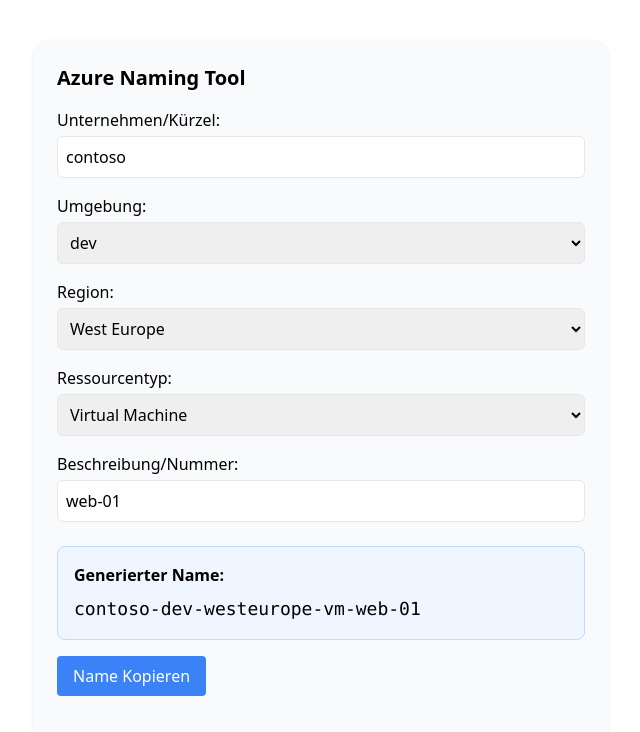
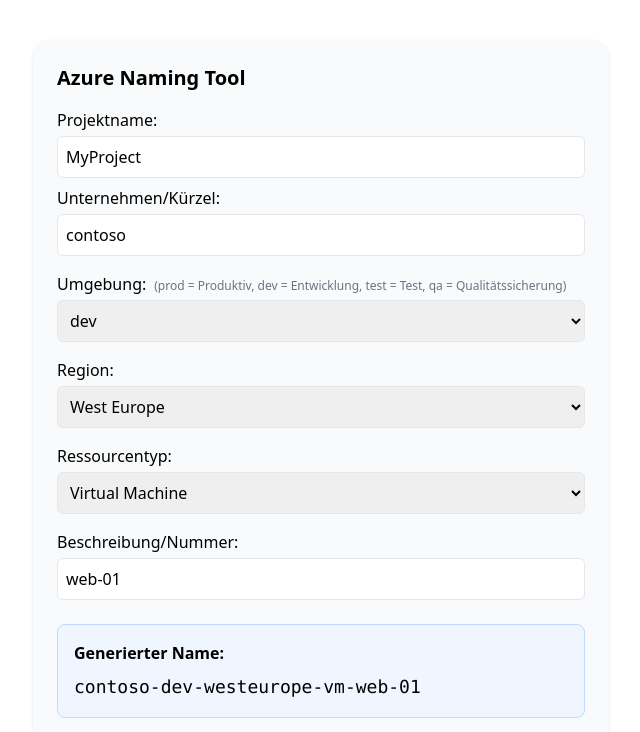
Before and after one commit to dboehi84/azure-naming-tool, a React (Create React App) app: page / in a window 1280 px wide. Shown: the top 732 px of the page, without its empty margins (319-959 px from the left). Built offline with nearby package versions, Linux system fonts and the light colour scheme.

Commit message:
App Erweitert

```diff
--- a/src/AzureNamingTool.js
+++ b/src/AzureNamingTool.js
@@ -1,4 +1,3 @@
-
 import { useState } from 'react';
 
 const azureRegions = {
@@ -125,12 +124,45 @@
   const [region, setRegion] = useState('westeurope');
   const [type, setType] = useState('vm');
   const [desc, setDesc] = useState('web-01');
+  const [project, setProject] = useState('MyProject');
+  const [resources, setResources] = useState([]);
 
   const resourceName = `${company}-${env}-${region}-${type}-${desc}`;
+
+  const handleAddResource = () => {
+    setResources([...resources, resourceName]);
+  };
+
+  const handleExport = () => {
+    const now = new Date();
+    const timestamp = now.toLocaleString();
+    const username = navigator.userAgent; // optional: als Platzhalter für Benutzerkennung
+
+    const content = `Projekt: ${project}\nDatum: ${timestamp}\nErstellt von: ${username}\n\n` +
+      resources.map((r, i) => `#${i + 1}: ${r}`).join('\n');
+
+    const blob = new Blob([content], { type: 'text/plain;charset=utf-8' });
+    const link = document.createElement('a');
+    link.href = URL.createObjectURL(blob);
+    link.download = `${project}_resources.txt`;
+    document.body.appendChild(link);
+    link.click();
+    document.body.removeChild(link);
+  };
 
   return (
     <div className="max-w-xl mx-auto mt-10 p-6 rounded-2xl shadow bg-gray-50">
       <h1 className="text-xl font-bold mb-4">Azure Naming Tool</h1>
+
+      <label className="block mb-2">
+        Projektname:
+        <input
+          type="text"
+          value={project}
+          onChange={(e) => setProject(e.target.value)}
+          className="mt-1 block w-full border rounded-md p-2"
+        />
+      </label>
 
       <label className="block">
         Unternehmen/Kürzel:
@@ -144,6 +176,9 @@
 
       <label className="block mt-4">
         Umgebung:
+        <span className="text-xs text-gray-500 ml-2">
+          (prod = Produktiv, dev = Entwicklung, test = Test, qa = Qualitätssicherung)
+        </span>
         <select
           value={env}
           onChange={(e) => setEnv(e.target.value)}
@@ -164,9 +199,7 @@
           className="mt-1 block w-full border rounded-md p-2"
         >
           {Object.entries(azureRegions).map(([code, label]) => (
-            <option key={code} value={code}>
-              {label}
-            </option>
+            <option key={code} value={code}>{label}</option>
           ))}
         </select>
       </label>
@@ -179,9 +212,7 @@
           className="mt-1 block w-full border rounded-md p-2"
         >
           {Object.entries(azureResourceTypes).map(([name, abbreviation]) => (
-            <option key={abbreviation} value={abbreviation}>
-              {name}
-            </option>
+            <option key={abbreviation} value={abbreviation}>{name}</option>
           ))}
         </select>
       </label>
@@ -201,12 +232,36 @@
         <div className="mt-2 font-mono text-lg">{resourceName}</div>
       </div>
 
-      <button
-        className="mt-4 bg-blue-500 text-white py-2 px-4 rounded hover:bg-blue-600"
-        onClick={() => navigator.clipboard.writeText(resourceName)}
-      >
-        Name Kopieren
-      </button>
+      <div className="mt-4 flex gap-2">
+        <button
+          className="bg-green-500 text-white py-2 px-4 rounded hover:bg-green-600"
+          onClick={handleAddResource}
+        >
+          Ressource hinzufügen
+        </button>
+        <button
+          className="bg-blue-500 text-white py-2 px-4 rounded hover:bg-blue-600"
+          onClick={() => navigator.clipboard.writeText(resourceName)}
+        >
+          Name kopieren
+        </button>
+        <button
+          className="bg-gray-700 text-white py-2 px-4 rounded hover:bg-gray-800"
+          onClick={handleExport}
+        >
+          Exportieren
+        </button>
+      </div>
+
+      <div className="mt-6">
+        <h2 className="font-semibold mb-2">Projektressourcen</h2>
+        <ul className="list-disc list-inside text-sm text-gray-800">
+          {resources.map((res, idx) => (
+            <li key={idx}>{res}</li>
+          ))}
+        </ul>
+      </div>
+
       <div className="mt-10 bg-white p-6 rounded-xl shadow border">
         <h2 className="text-lg font-semibold mb-2">Namenskonzept</h2>
         <p className="text-sm text-gray-700">
@@ -227,6 +282,5 @@
         </p>
       </div>
     </div>
-
   );
 }
```
Also changed, not shown: 1 other file (tests, documents, lock files or other folders).
